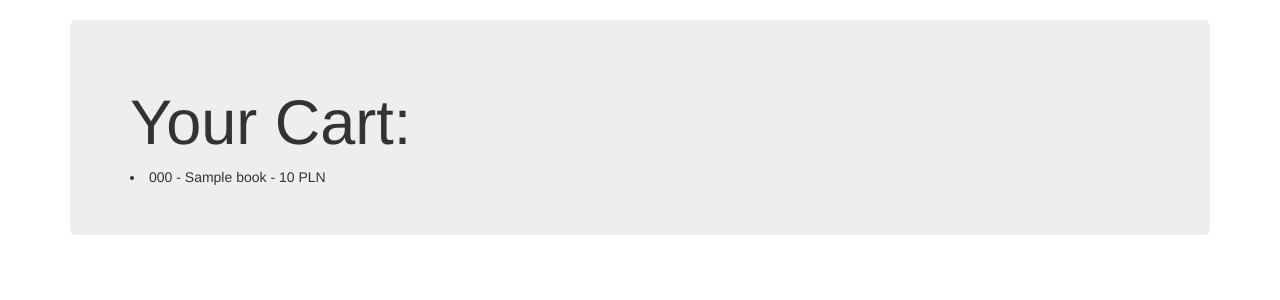
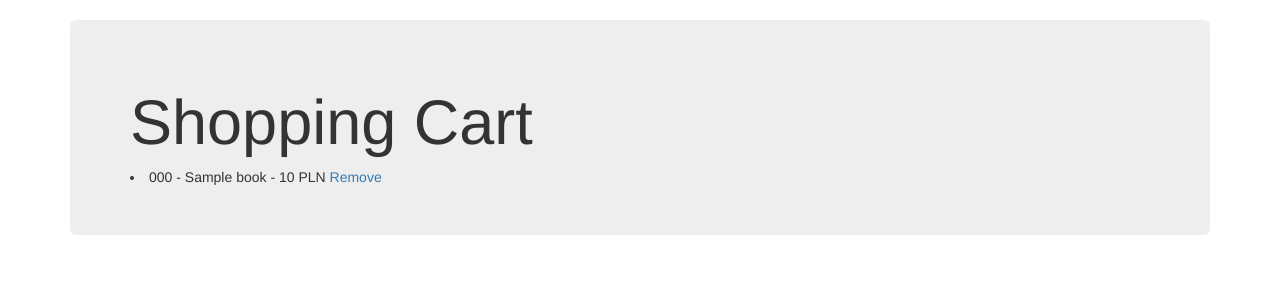
Before and after one commit to damianpud/flask_task, a Flask app: template templates/cart.html in a window 1280 px wide. Shown: the part 102-402 px from the top of the page. Run offline with Flask 2, Linux system fonts and the light colour scheme; the template is opened without the code that fills it: values that come from a table or form of the project are taken from there, others are empty; tables that the repository leaves empty hold one stand-in row (values such as "Sample post"); some libraries are stand-ins or nearby versions.

Commit message:
delete view in template

```diff
--- a/templates/cart.html
+++ b/templates/cart.html
@@ -2,10 +2,13 @@
 
 {% block content_main %}
 
-      <h1>Your Cart:</h1>
+      <h1>Shopping Cart</h1>
 
             {% for order in user_cart %}
-                  <li>{{ order.order_number }} - {{ order.book.title }} - {{ order.book.price }} PLN</li>
+                  <li>{{ order.order_number }} - {{ order.book.title }} - {{ order.book.price }} PLN
+                        <a href="{{ url_for('main.delete_from_cart', order_id=order.id) }}">Remove</a>
+                  </li>
+
             {% endfor %}
 
 {% endblock %}
```
